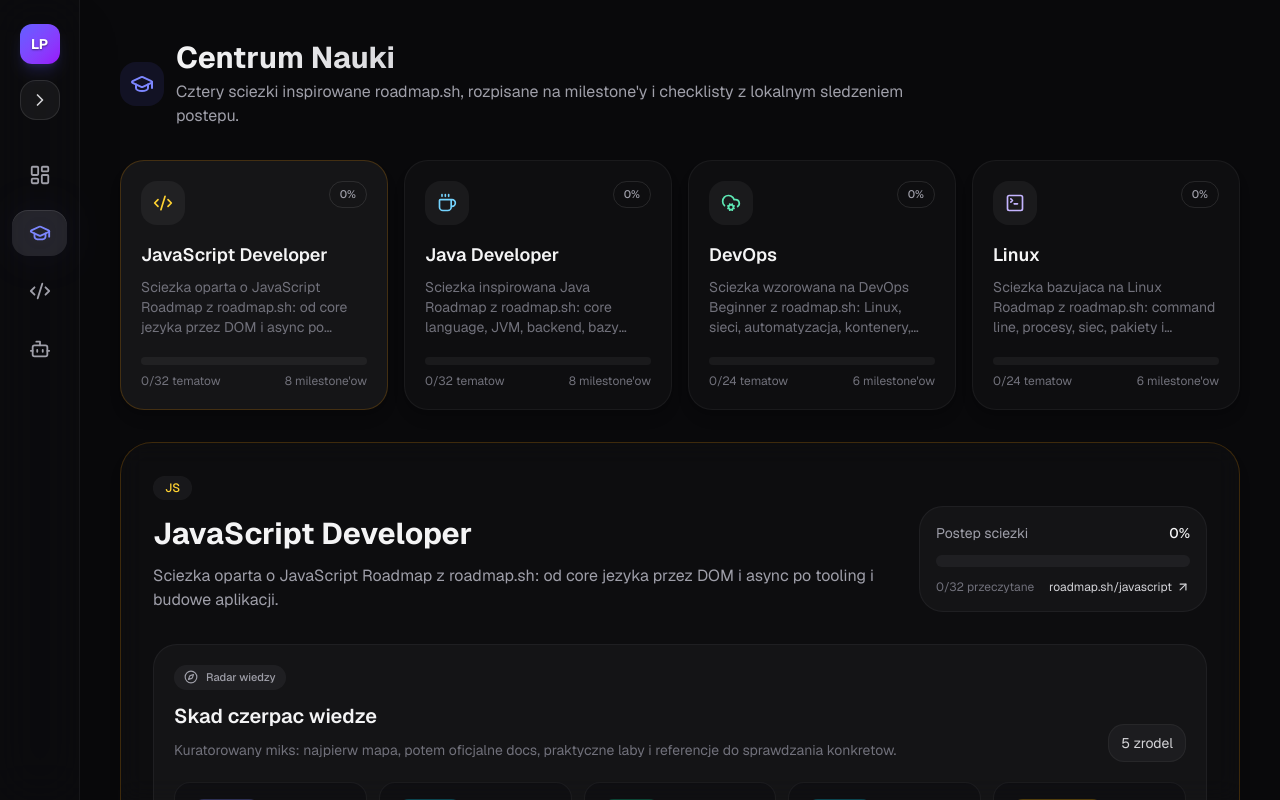
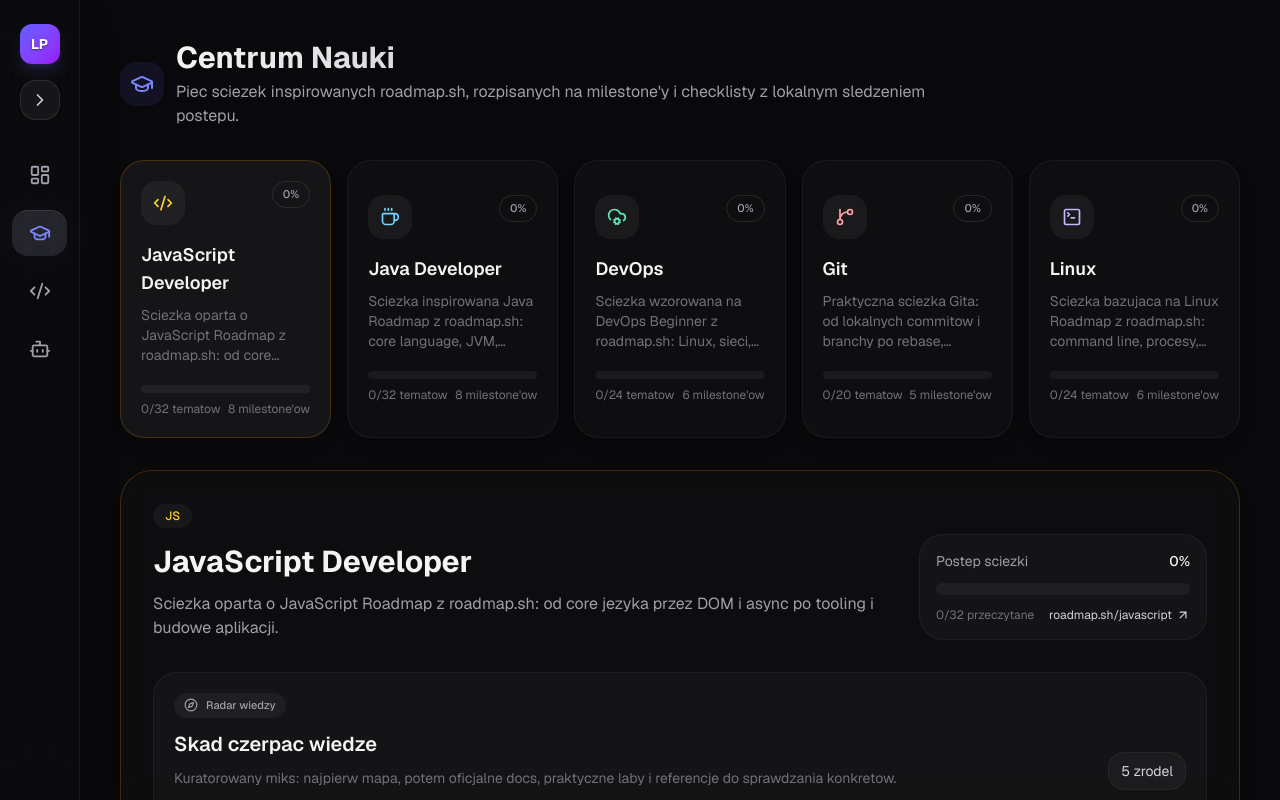
Before and after one commit to xFreshu/personal-dashboard, a Next.js app: page /learning in a window 1280 px wide. Built offline with nearby package versions, Linux system fonts and the light colour scheme.

Commit message:
feat: add git learning track

```diff
--- a/app/components/LearningRoadmapBoard.tsx
+++ b/app/components/LearningRoadmapBoard.tsx
@@ -150,14 +150,14 @@ export default function LearningRoadmapBoard() {
                 Centrum Nauki
               </h1>
               <p className="mt-1 max-w-3xl text-sm text-zinc-400 md:text-base">
-                Cztery sciezki inspirowane roadmap.sh, rozpisane na milestone&apos;y i checklisty z lokalnym
+                Piec sciezek inspirowanych roadmap.sh, rozpisanych na milestone&apos;y i checklisty z lokalnym
                 sledzeniem postepu.
               </p>
             </div>
           </div>
         </header>
 
-        <section className="grid grid-cols-1 gap-4 md:grid-cols-2 xl:grid-cols-4">
+        <section className="grid grid-cols-1 gap-4 md:grid-cols-2 xl:grid-cols-5">
           {learningTracks.map((track) => {
             const Icon = track.icon;
             const trackProgress = getTrackProgress(track, progress);
--- a/app/components/learningRoadmaps.ts
+++ b/app/components/learningRoadmaps.ts
@@ -2,6 +2,7 @@ import {
   CloudCog,
   Code2,
   Coffee,
+  GitBranch,
   TerminalSquare,
 } from "lucide-react";
 
@@ -454,6 +455,117 @@ export const learningTracks: LearningTrack[] = [
     ],
   },
   {
+    id: "git",
+    title: "Git",
+    shortLabel: "Git",
+    description:
+      "Praktyczna sciezka Gita: od lokalnych commitow i branchy po rebase, konflikty, pull requesty i bezpieczna wspolprace w zespole.",
+    icon: GitBranch,
+    accent: "text-rose-300",
+    border: "border-rose-500/20",
+    sourceUrl: "https://roadmap.sh/git-github",
+    sourceLabel: "roadmap.sh/git-github",
+    resources: [
+      {
+        id: "git-roadmap",
+        title: "Mapa Gita i GitHuba",
+        description: "Porzadkuje core Git, GitHub workflow, PR-y, branching i praktyki zespolowe.",
+        href: "https://roadmap.sh/git-github",
+        source: "roadmap.sh",
+        kind: "roadmap",
+      },
+      {
+        id: "pro-git-book",
+        title: "Pro Git",
+        description: "Darmowa ksiazka od podstaw po zaawansowane rozdzialy o internals i narzedziach.",
+        href: "https://git-scm.com/book/en/v2",
+        source: "git-scm",
+        kind: "docs",
+      },
+      {
+        id: "git-reference",
+        title: "Git reference",
+        description: "Oficjalna referencja komend, gdy chcesz sprawdzic opcje bez zgadywania.",
+        href: "https://git-scm.com/docs",
+        source: "git-scm docs",
+        kind: "reference",
+      },
+      {
+        id: "github-flow",
+        title: "GitHub Flow",
+        description: "Krotki model pracy z branchami, pull requestami i review w codziennym projekcie.",
+        href: "https://docs.github.com/en/get-started/using-github/github-flow",
+        source: "GitHub Docs",
+        kind: "lab",
+      },
+      {
+        id: "atlassian-git",
+        title: "Branching i rebase w praktyce",
+        description: "Przystepne materialy o workflow, merge, rebase i rozwiazywaniu konfliktow.",
+        href: "https://www.atlassian.com/git/tutorials",
+        source: "Atlassian",
+        kind: "architecture",
+      },
+    ],
+    milestones: [
+      {
+        id: "git-foundations",
+        title: "Git Foundations",
+        summary: "Mentalny model repozytorium, historii i lokalnej pracy bez przypadkowego chaosu.",
+        topics: [
+          { id: "repository-model", label: "Working tree, staging area, commits i historia zmian" },
+          { id: "basic-commands", label: "init, clone, status, add, commit, log i diff" },
+          { id: "ignore-files", label: ".gitignore, pliki sledzone i usuwanie rzeczy z indeksu" },
+          { id: "commit-quality", label: "Male commity, dobra tresc commita i atomowe zmiany" },
+        ],
+      },
+      {
+        id: "branches-merging",
+        title: "Branches and Merging",
+        summary: "Codzienna praca na branchach i laczenie zmian bez utraty kontekstu.",
+        topics: [
+          { id: "branching", label: "branch, switch, checkout i nazywanie branchy" },
+          { id: "merge", label: "merge, fast-forward i merge commit" },
+          { id: "conflicts", label: "Rozwiazywanie konfliktow i czytanie markerow konfliktu" },
+          { id: "restore-reset", label: "restore, reset i bezpieczne cofanie lokalnych zmian" },
+        ],
+      },
+      {
+        id: "remote-collaboration",
+        title: "Remote Collaboration",
+        summary: "Praca z GitHubem albo innym remote tak, zeby zespol widzial czytelny przeplyw zmian.",
+        topics: [
+          { id: "remotes", label: "remote, origin, fetch, pull i push" },
+          { id: "tracking", label: "Upstream branches i synchronizacja lokalnej pracy" },
+          { id: "pull-requests", label: "Pull requesty, review i iterowanie po feedbacku" },
+          { id: "forks", label: "Fork workflow i praca z cudzym repozytorium" },
+        ],
+      },
+      {
+        id: "history-tools",
+        title: "History and Repair Tools",
+        summary: "Narzedzia do porzadkowania historii, gdy trzeba poprawic branch przed oddaniem zmian.",
+        topics: [
+          { id: "rebase", label: "rebase, interactive rebase i kiedy go nie robic" },
+          { id: "stash", label: "stash, pop, apply i tymczasowe odkladanie pracy" },
+          { id: "cherry-pick", label: "cherry-pick i przenoszenie pojedynczych commitow" },
+          { id: "reflog", label: "reflog jako siatka bezpieczenstwa po pomylkach" },
+        ],
+      },
+      {
+        id: "team-practices",
+        title: "Team Practices",
+        summary: "Praktyki, ktore robia z Gita narzedzie wspolpracy, a nie zrodlo tarcia.",
+        topics: [
+          { id: "branch-strategy", label: "GitHub Flow, trunk-based development i release branches" },
+          { id: "code-review", label: "Reviewable PR-y, zakres zmian i komunikacja w opisie" },
+          { id: "tags-releases", label: "Tagi, wersje i release notes" },
+          { id: "hooks-ci", label: "Hooks, CI checks i ochrona glownej galezi" },
+        ],
+      },
+    ],
+  },
+  {
     id: "linux",
     title: "Linux",
     shortLabel: "Linux",
```
Also changed, not shown: 1 other file (tests, documents, lock files or other folders).
